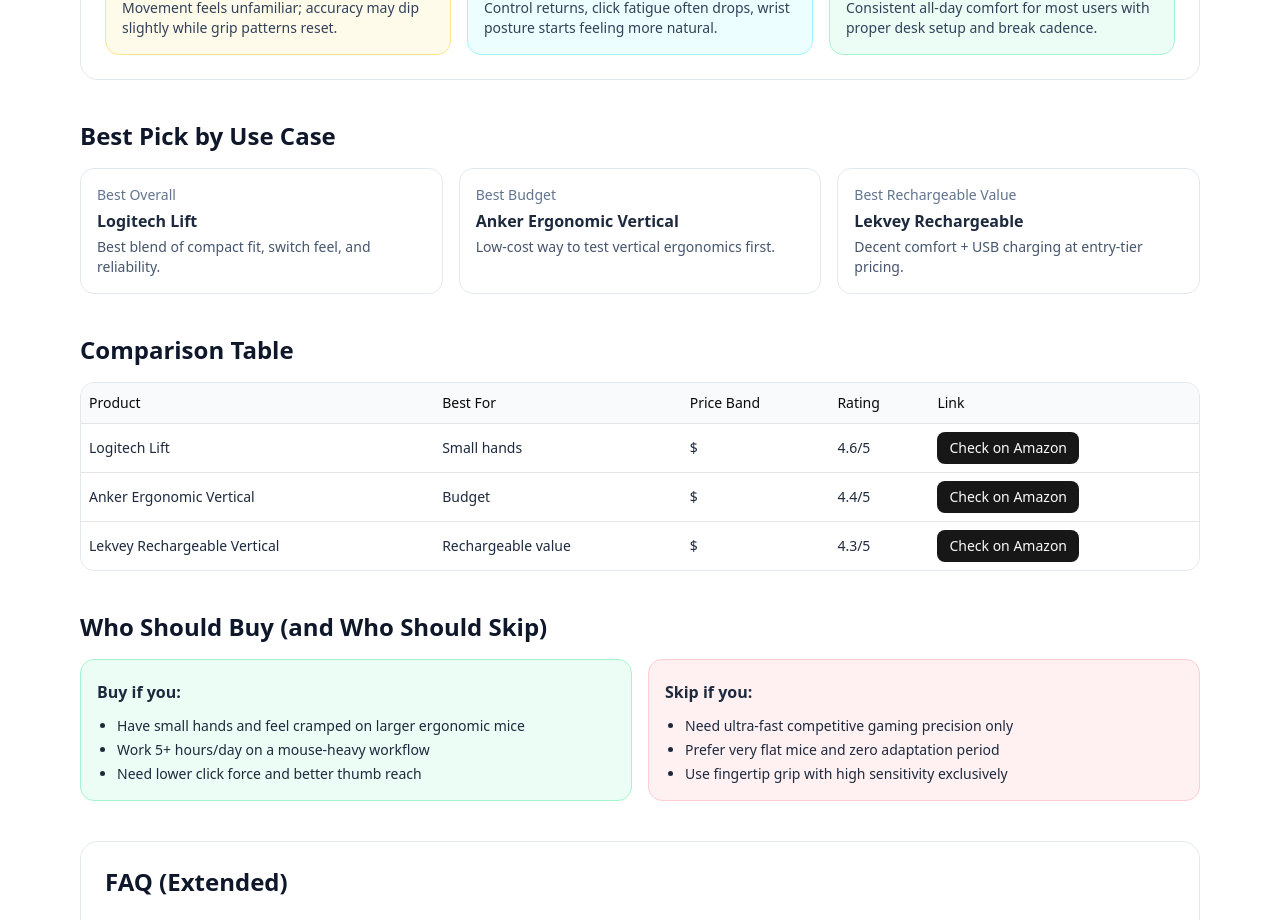
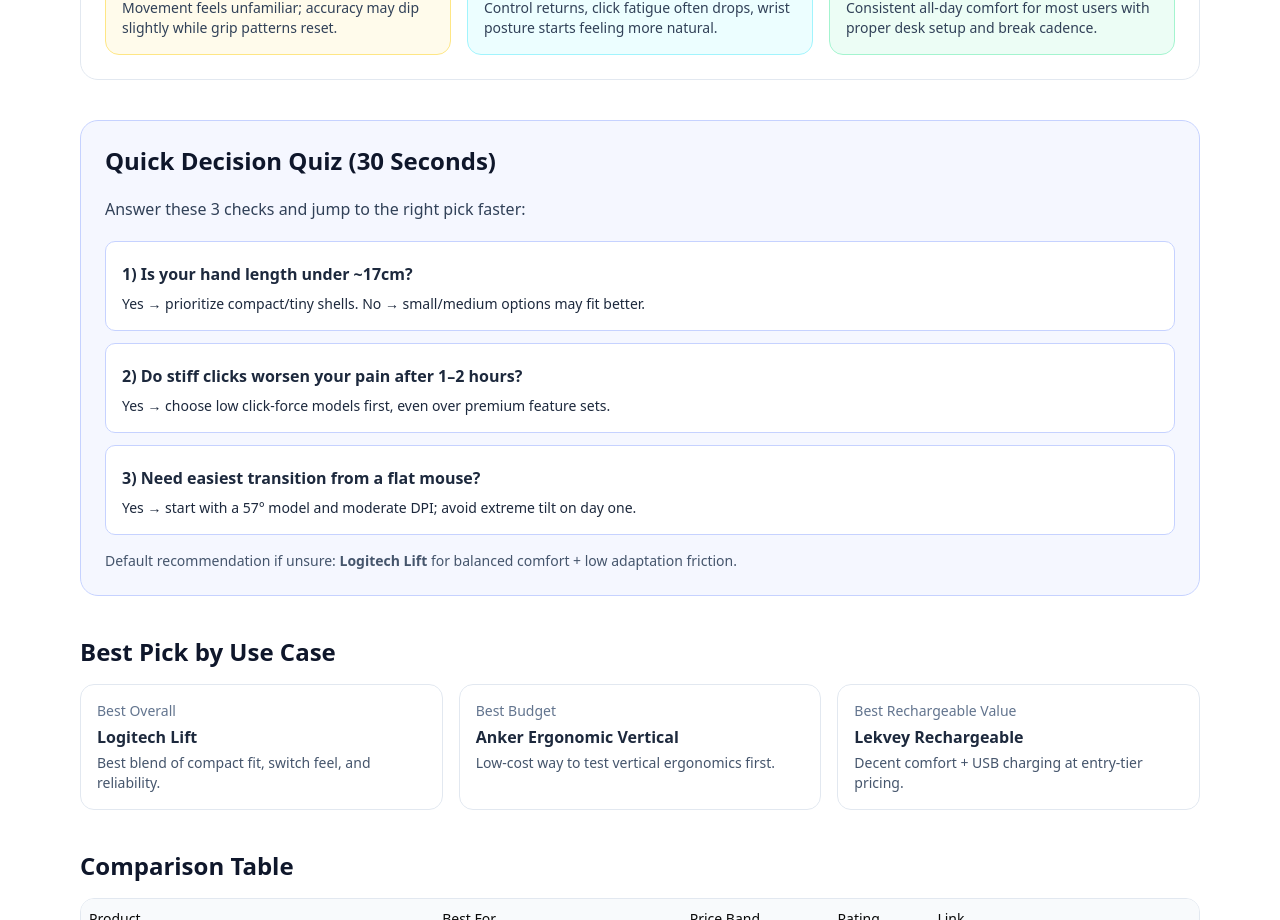
Before and after one commit to salimclawbot/mouse, a Next.js app: page /guides/best-vertical-mouse-small-hands-carpal-tunnel in a window 1280 px wide. Shown: the part 3380-4300 px from the top of the page. Built offline with nearby package versions, Linux system fonts and the light colour scheme.

Commit message:
ui phase2.2: add quick decision quiz engagement block

```diff
--- a/src/app/guides/[slug]/page.tsx
+++ b/src/app/guides/[slug]/page.tsx
@@ -148,6 +148,26 @@ export default async function GuidePage({ params }: { params: Promise<{ slug: st
             </div>
           </section>
 
+          <section className="space-y-4 rounded-2xl border border-indigo-200 bg-indigo-50/60 p-6">
+            <h2 className="text-2xl font-bold text-slate-900">Quick Decision Quiz (30 Seconds)</h2>
+            <p className="text-slate-700">Answer these 3 checks and jump to the right pick faster:</p>
+            <div className="space-y-3 text-slate-800">
+              <div className="rounded-lg border border-indigo-200 bg-white p-4">
+                <p><strong>1) Is your hand length under ~17cm?</strong></p>
+                <p className="mt-1 text-sm">Yes → prioritize compact/tiny shells. No → small/medium options may fit better.</p>
+              </div>
+              <div className="rounded-lg border border-indigo-200 bg-white p-4">
+                <p><strong>2) Do stiff clicks worsen your pain after 1–2 hours?</strong></p>
+                <p className="mt-1 text-sm">Yes → choose low click-force models first, even over premium feature sets.</p>
+              </div>
+              <div className="rounded-lg border border-indigo-200 bg-white p-4">
+                <p><strong>3) Need easiest transition from a flat mouse?</strong></p>
+                <p className="mt-1 text-sm">Yes → start with a 57° model and moderate DPI; avoid extreme tilt on day one.</p>
+              </div>
+            </div>
+            <p className="text-sm text-slate-600">Default recommendation if unsure: <strong>Logitech Lift</strong> for balanced comfort + low adaptation friction.</p>
+          </section>
+
           <section className="space-y-4">
             <h2 className="text-2xl font-bold text-slate-900">Best Pick by Use Case</h2>
             <div className="grid gap-4 md:grid-cols-3">
```
